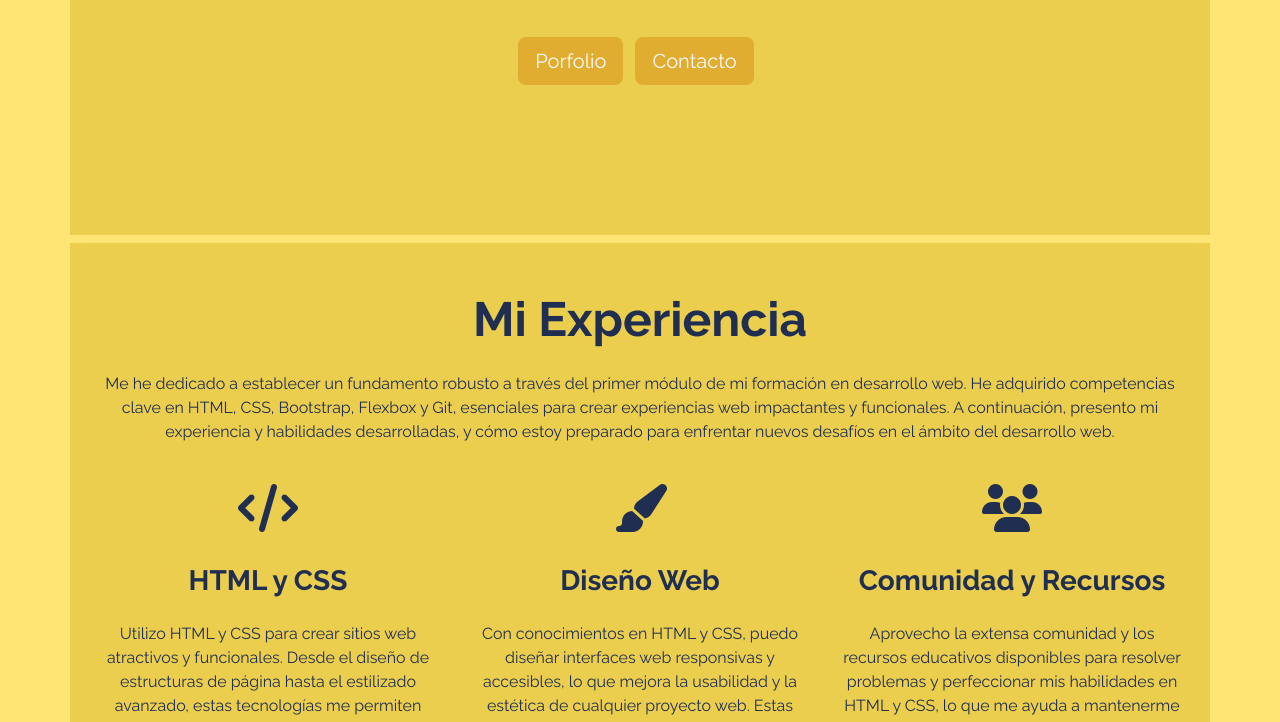
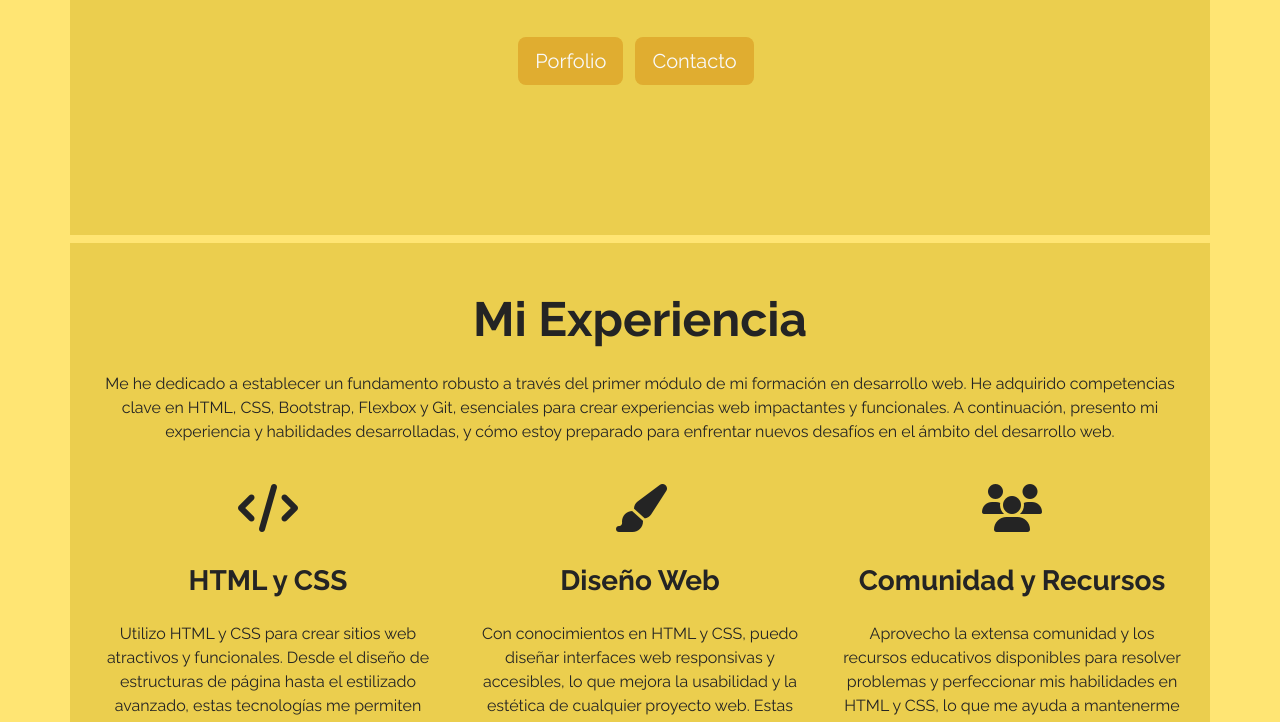
Before and after one commit to ocibanez12/igbarg86.github.io, a plain HTML site: page index.html in a window 1280 px wide. Shown: the part 530-1252 px from the top of the page. Drawn offline with nearby package versions, Linux system fonts and the light colour scheme.

Commit message:
Cambio de color en style.css

```diff
--- a/assets/css/styles.css
+++ b/assets/css/styles.css
@@ -14,7 +14,7 @@
 
 body {
   font-family: "Raleway", sans-serif;
-  color:#202E51;
+  color: #242424;;
   background-color: #ffe573;
 }
 
```
